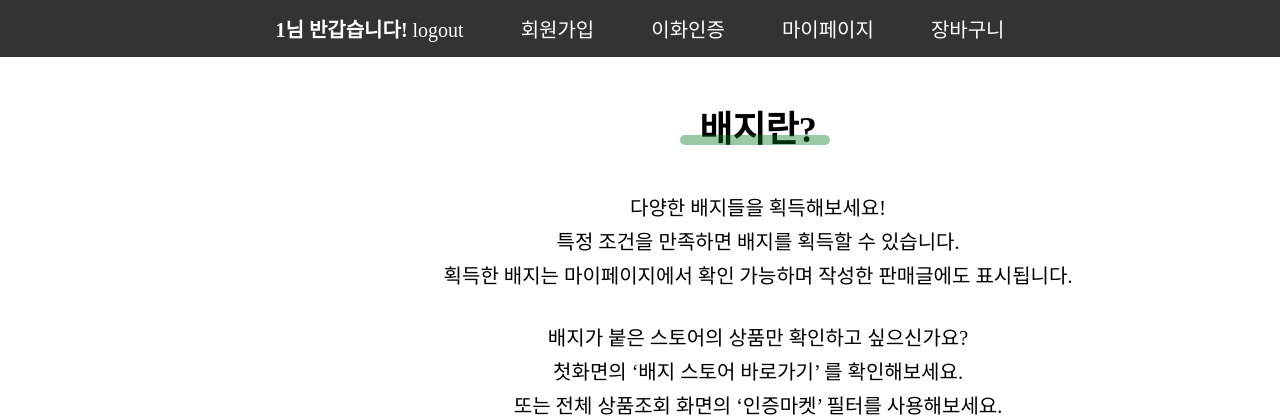
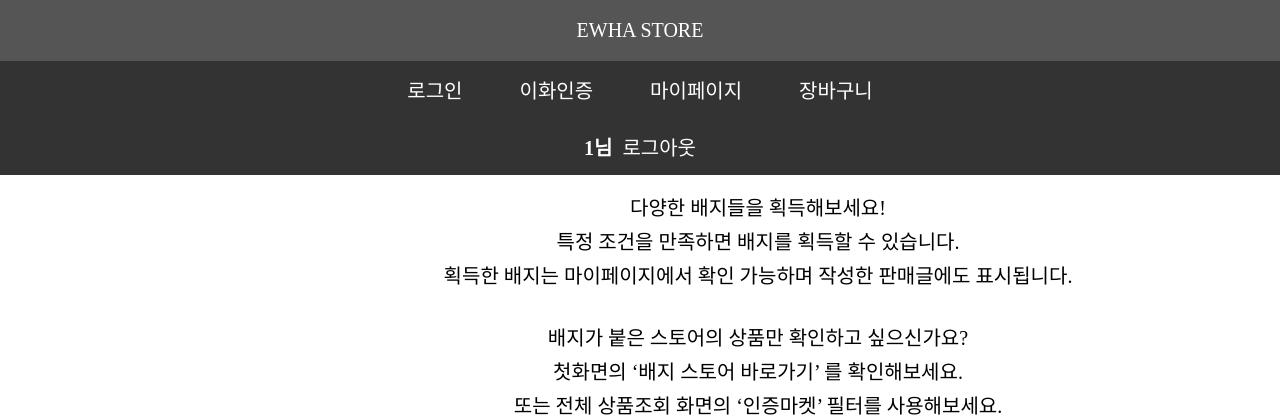
Before and after one commit to dori135/flask_project2023, a Flask app: template templates/배지안내.html in a window 1280 px wide; the page is wider, and only the part inside the window is pictured. Shown: the top 420 px of that part. Run offline with Flask 3, Linux system fonts and the light colour scheme; the template is opened without the code that fills it, so the values that code supplies are empty; the visitor is signed in with stand-in values (Sample User, id 1).

Commit message:
네비바 구성 수정 (로고 추가, 레이아웃 변경)

```diff
--- a/templates/배지안내.html
+++ b/templates/배지안내.html
@@ -9,18 +9,25 @@
 </head>
 <body>
     <header>
-        <div class="navbar">
-        <ul>
-            {% if session['id'] %}
-            <li><a href="/logout"><b>{{session['id']}}님 반갑습니다!</b> logout</a></li> {% else %}
-            <li><a href="/login">로그인</a></li>
-            {% endif %}
-            <li><a href="agreement.html">회원가입</a></li>
-            <li><a href="/certification">이화인증</a></li>
-            <li><a href="/reg_items">마이페이지</a></li>
-            <li><a href="#">장바구니</a></li>
-        </ul>
-    </div>
+        <nav class="navbar">
+            <div class="navbar_logo">
+                <a href="">
+                <i class="fa-brands fa-pagelines"></i>
+                <p>EWHA STORE</p>
+                </a>
+            </div>
+
+            <ul class="navbar_menu">
+                <li ><a href="/login">로그인</a></li>
+                <li><a href="/certification">이화인증</a></li>
+                <li><a href="/reg_items">마이페이지</a></li>
+                <li><a href="">장바구니</a></li>
+             </ul>
+
+             <div class="navbar_logout">
+                <a href="/logout"><b>{{session['id']}}님&nbsp;&nbsp;</b>로그아웃</a>
+             </div>
+        </nav>
     </header>
 
     <main>
```
